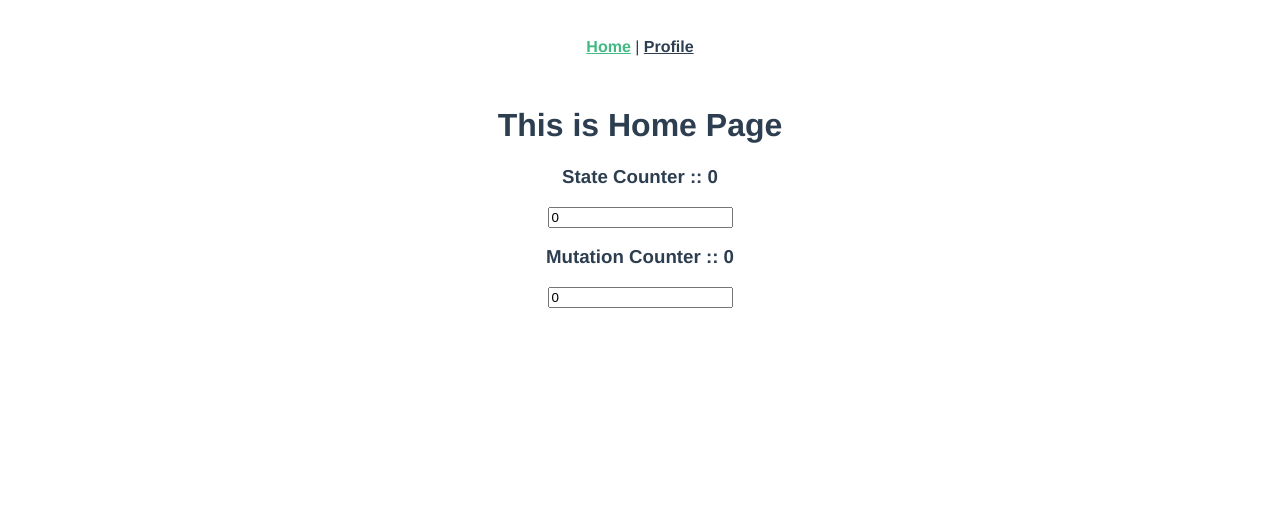
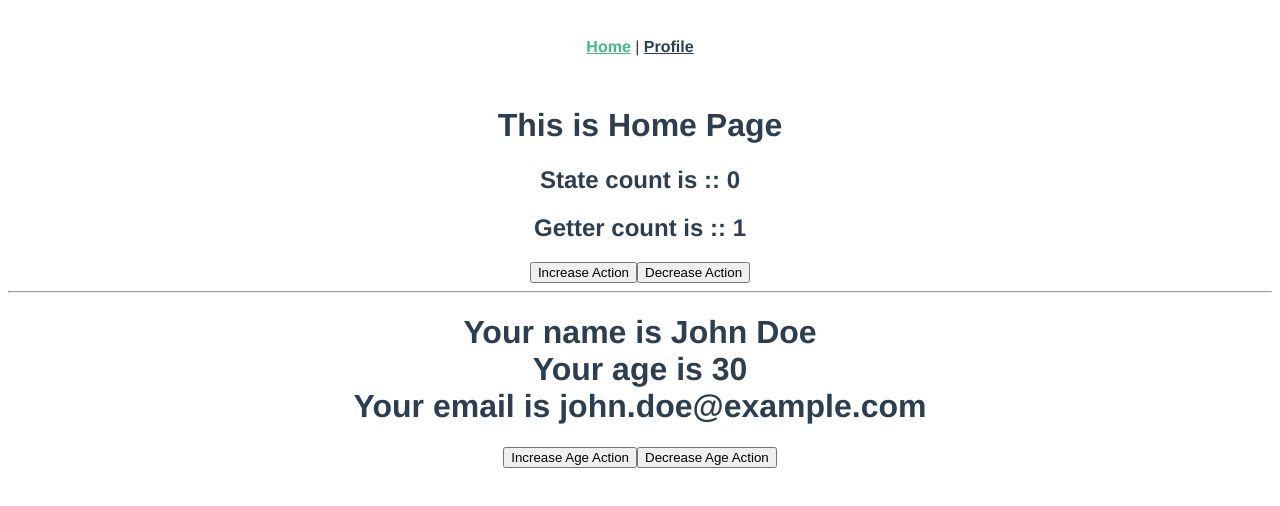
Before and after one commit to hossam2000ayman/vuex-learning, a Vue app: page / in a window 1280 px wide. Shown: the top 506 px of the page. Built offline with nearby package versions, Linux system fonts and the light colour scheme.

Commit message:
vuex-learn-pinia-with-option-apis

```diff
--- a/package.json
+++ b/package.json
@@ -9,6 +9,7 @@
   },
   "dependencies": {
     "core-js": "^3.8.3",
+    "pinia": "^2.2.4",
     "vue": "^3.2.13",
     "vue-router": "^4.0.3",
     "vuex": "^4.1.0"
--- a/src/main.js
+++ b/src/main.js
@@ -1,6 +1,6 @@
 import { createApp } from "vue";
 import App from "./App.vue";
 import router from "./router";
-import store from "./store";
-
-createApp(App).use(store).use(router).mount("#app");
+// import store from "./store";
+import { createPinia } from "pinia";
+createApp(App).use(createPinia()).use(router).mount("#app");
--- /dev/null
+++ b/src/store/counter-store.js
@@ -0,0 +1,22 @@
+import { defineStore } from "pinia";
+
+export const counterStore = defineStore("counter-store", {
+  //options
+  state: () => ({
+    count: 0,
+  }),
+  getters: {
+    countPlusOne() {
+      return this.count + 1;
+    },
+  },
+  actions: {
+    increaseAction() {
+      this.count++;
+    },
+
+    decreaseAction() {
+      this.count--;
+    },
+  },
+});
--- a/src/store/index.js
+++ /dev/null
@@ -1,12 +0,0 @@
-import { createStore } from "vuex";
-import ProductsModule from "@/store/products/getProducts.js";
-export default createStore({
-  state: {},
-  getters: {},
-  mutations: {},
-  actions: {},
-  modules: {
-    ProductsModule,
-  },
-  strict: true,
-});
--- a/src/store/products/getProducts.js
+++ /dev/null
@@ -1,29 +0,0 @@
-export default {
-  state: {
-    counter: 0,
-  },
-  getters: {
-    multiplyCounter(state) {
-      return state.counter * 2;
-    },
-  },
-  mutations: {
-    increaseCounter(state) {
-      state.counter++;
-    },
-    decreaseCounter(state) {
-      state.counter--;
-    },
-    updateCounter(state, newValue) {
-      state.counter = newValue;
-    },
-  },
-  actions: {
-    increaseAction(context) {
-      context.commit("increaseCounter");
-    },
-    decreaseAction(context) {
-      context.commit("decreaseCounter");
-    },
-  },
-};
--- /dev/null
+++ b/src/store/user-store.js
@@ -0,0 +1,26 @@
+import { defineStore } from "pinia";
+
+export const userStore = defineStore("user-store", {
+  state: () => ({
+    user: {
+      name: "John Doe",
+      age: 30,
+      email: "john.doe@example.com",
+    },
+  }),
+  getters: {
+    getUserDetails() {
+      return `<h1>Your name is ${this.user.name} <br> Your age is ${this.user.age} <br> Your email is ${this.user.email} <br> </h1>`;
+    },
+  },
+
+  actions: {
+    increaseAgeAction() {
+      this.user.age++;
+    },
+
+    decreaseAgeAction() {
+      this.user.age--;
+    },
+  },
+});
--- a/src/views/HomeView.vue
+++ b/src/views/HomeView.vue
@@ -1,28 +1,51 @@
 <template>
   <div class="home">
     <h1>This is Home Page</h1>
-    <!-- vuex not the work way to access on state directly and change it using two way bind -->
-    <!-- but we can do this access and change the data by using mutations methods instead for access state directly -->
-    <!-- so to keep our state is safe and the change of this state will occur only inside the store and avoid other modification on state from outside -->
-    <!-- here is the idea of "Strict Mood" -->
-    <!-- so instead for doing this -->
-    <h3>State Counter :: {{ productsModule.counter }}</h3>
-    <input type="number" v-model="productsModule.counter" />
-    <!-- do this  -->
-    <h3>Mutation Counter :: {{ counter }}</h3>
-    <input type="number" v-model="counter" />
+    <h2>State count is :: {{ count }}</h2>
+    <h2>Getter count is :: {{ getterCountStore }}</h2>
+    <button @click="increaseAction">Increase Action</button>
+    <button @click="decreaseAction">Decrease Action</button>
+    <hr />
+    <div v-html="getterUserStore"></div>
+    <button v-on:click="increaseAgeAction">Increase Age Action</button>
+    <button v-on:click="decreaseAgeAction">Decrease Age Action</button>
   </div>
 </template>
 
-<script setup>
-import { computed } from "vue";
-import { useStore } from "vuex";
+<script>
+import { counterStore } from "@/store/counter-store";
+import { userStore } from "@/store/user-store";
+import { mapActions, mapState } from "pinia";
 
-const store = useStore();
-const productsModule = store.state.ProductsModule;
+export default {
+  computed: {
+    ...mapState(counterStore, ["count"]),
+    // ...mapState(counterStore, {
+    //   myCount: (state) => state.count,
+    // }),
 
-const counter = computed({
-  get: () => productsModule.counter,
-  set: (value) => store.commit("updateCounter", value),
-});
+    ...mapState(userStore, ["user"]),
+    // ...mapState(userStore, {
+    //   myUser: (state) => state.user,
+    // }),
+
+    getterCountStore() {
+      return counterStore().countPlusOne;
+    },
+
+    getterUserStore() {
+      return userStore().getUserDetails;
+    },
+  },
+
+  methods: {
+    ...mapActions(counterStore, ["increaseAction", "decreaseAction"]),
+    ...mapActions(userStore, ["increaseAgeAction", "decreaseAgeAction"]),
+  },
+  mounted() {
+    // console.log("Count :: ", this.count);
+    // console.log("User :: ", this.user);
+    // console.log(counterStore().increment);
+  },
+};
 </script>
```
Also changed, not shown: 1 other file (tests, documents, lock files or other folders).
